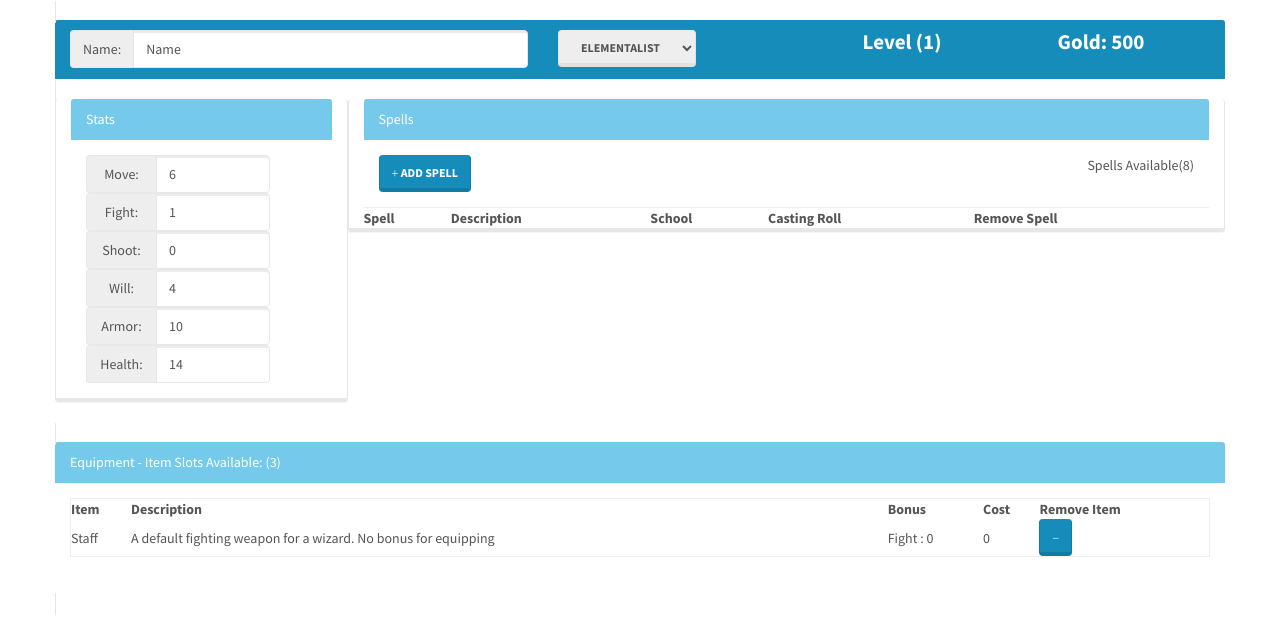
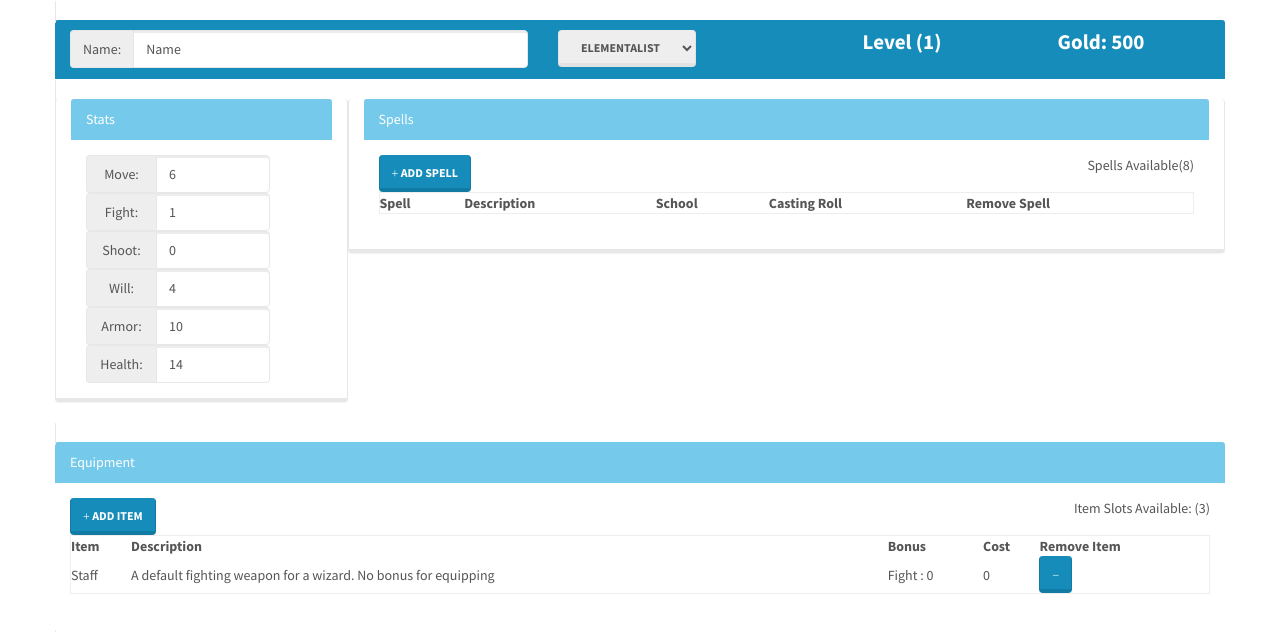
Before and after one commit to ChargerIIC/Frostgrave-WarRoster, an Angular app: page / in a window 1280 px wide. Shown: the top 632 px of the page. Built offline with nearby package versions, Linux system fonts and the light colour scheme; a web font is replaced by a local one.

Commit message:
Addition of Add Item Button
Addition of Add Item Button

```diff
--- a/src/app/wizard-equipment-panel/wizard-equipment-panel.component.html
+++ b/src/app/wizard-equipment-panel/wizard-equipment-panel.component.html
@@ -1,5 +1,7 @@
-<div class="panel-heading">Equipment - Item Slots Available: ({{userMage.openItemSlots}})</div>
+<div class="panel-heading">Equipment </div>
 <div class="panel-body">
+  <button class="btn btn-primary" data-toggle="modal" data-target="#itemModal"><span class="glyphicon glyphicon-plus"></span> Add Item</button><span class="pull-right">Item Slots Available: ({{userMage.openItemSlots}})</span>
+
   <table class="table table-hover table-bordered">
     <th>Item</th><th>Description</th><th>Bonus</th><th>Cost</th><th>Remove Item</th>
     <tr *ngFor="let item of userMage.items"><td>{{item.name}}</td><td>{{item.description}}</td><td>{{item.bonusType}} : {{item.bonusNum}}</td><td>{{item.cost}}</td><td><button type="button" class="btn btn-primary" (click)="removeItem(item)"><span class="glyphicon glyphicon-minus"></span></button></td></tr>
--- a/src/app/wizard-spells-panel/wizard-spells-panel.component.html
+++ b/src/app/wizard-spells-panel/wizard-spells-panel.component.html
@@ -1,6 +1,7 @@
 <div class="panel-heading">Spells</div>
-<div class="panel-body"><button class="btn btn-primary" data-toggle="modal" data-target="#spellModal"><span class="glyphicon glyphicon-plus"></span> Add Spell</button> <span class="pull-right">Spells Available({{userMage.openSpellSlots}})</span></div>
-<table class="table table-hover table-bordered">
-  <th>Spell</th><th>Description</th><th>School</th><th>Casting Roll</th><th>Remove Spell</th>
-  <tr *ngFor="let spell of userMage.spells"><td>{{spell.name}}</td><td>{{spell.description}}</td><td>{{spell.school}}</td><td>{{spell.castingNumber}}</td><td><button type="button" class="btn btn-primary" (click)="removeSpell(spell)"><span class="glyphicon glyphicon-minus"></span></button></td></tr>
-</table>
+<div class="panel-body"><button class="btn btn-primary" data-toggle="modal" data-target="#spellModal"><span class="glyphicon glyphicon-plus"></span> Add Spell</button> <span class="pull-right">Spells Available({{userMage.openSpellSlots}})</span>
+  <table class="table table-hover table-bordered">
+    <th>Spell</th><th>Description</th><th>School</th><th>Casting Roll</th><th>Remove Spell</th>
+    <tr *ngFor="let spell of userMage.spells"><td>{{spell.name}}</td><td>{{spell.description}}</td><td>{{spell.school}}</td><td>{{spell.castingNumber}}</td><td><button type="button" class="btn btn-primary" (click)="removeSpell(spell)"><span class="glyphicon glyphicon-minus"></span></button></td></tr>
+  </table>
+</div>
```
